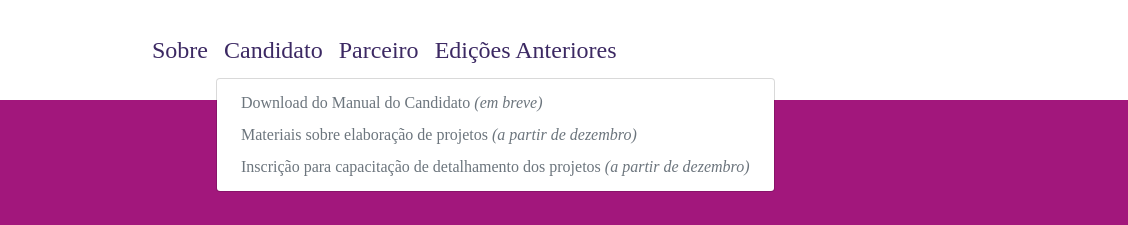
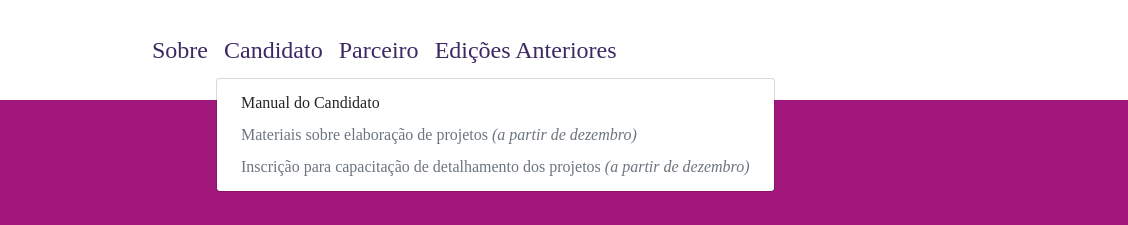
Before and after one commit to prefeiturasp/SMIT-premiasampa, a plain HTML site: page index.html in a window 1280 px wide. Both pictures are taken after a click on the button "Candidato". Shown: the top 225 px of the page, 152-1280 px from the left. Drawn offline with nearby package versions, Linux system fonts and the light colour scheme; a web font is replaced by a local one.

Commit message:
Added manual do candidato

```diff
--- a/index.html
+++ b/index.html
@@ -26,7 +26,7 @@
                   Candidato
                 </a>
                 <div class="dropdown-menu" aria-labelledby="candidatoDropdown">
-                  <a class="dropdown-item disabled" href="#">Download do Manual do Candidato <em>(em breve)</em></a>
+                  <a class="dropdown-item" href="./docs//Manual_do_Candidato-Premia_Sampa_2020.pdf">Manual do Candidato</a>
                   <a class="dropdown-item disabled" href="#">Materiais sobre elaboração de projetos <em>(a partir de dezembro)</em></a>
                   <a class="dropdown-item disabled" href="#">Inscrição para capacitação de detalhamento dos projetos <em>(a partir de dezembro)</em></a>
                 </div>
```
Also changed, not shown: 1 other file.
